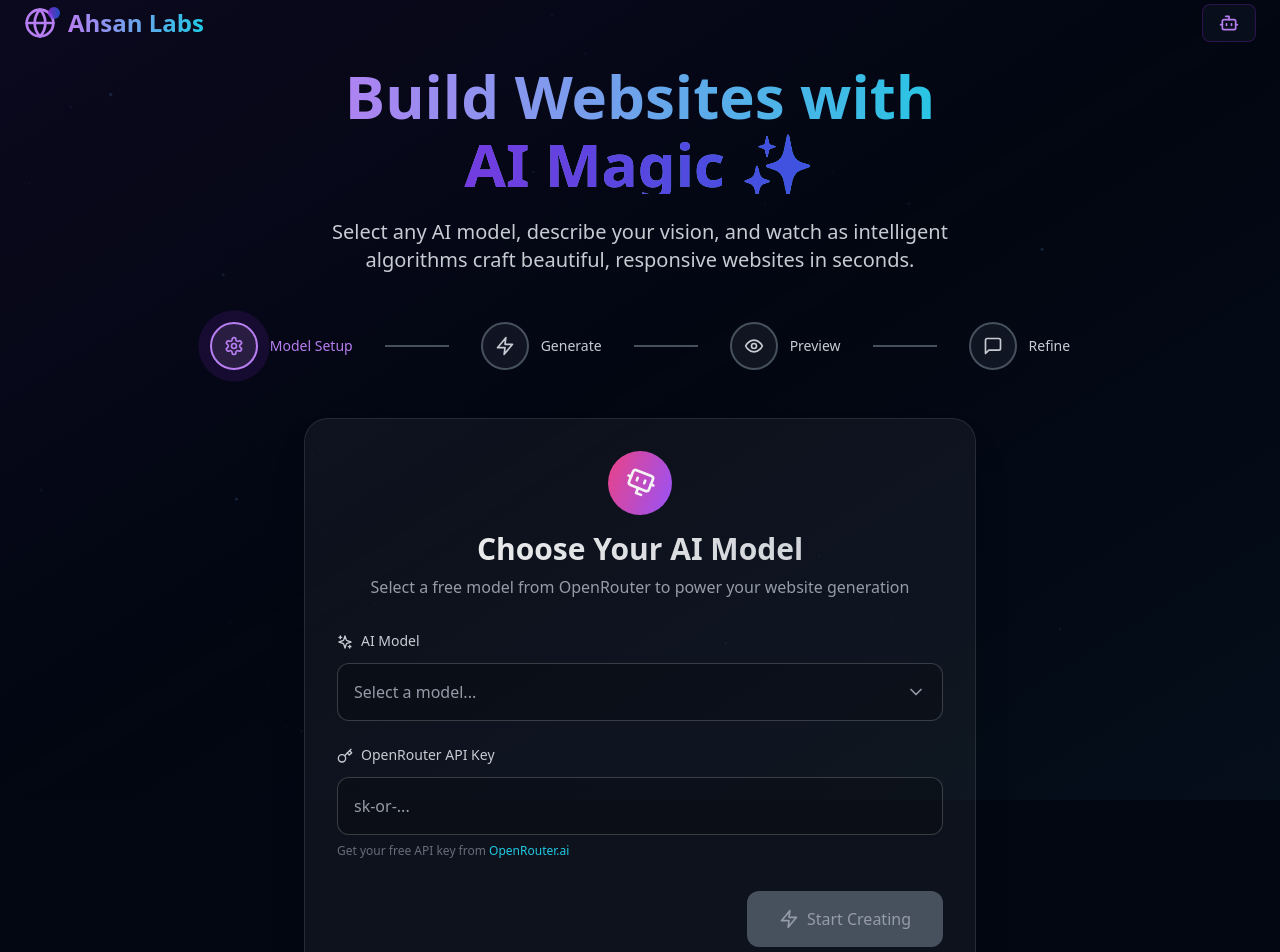
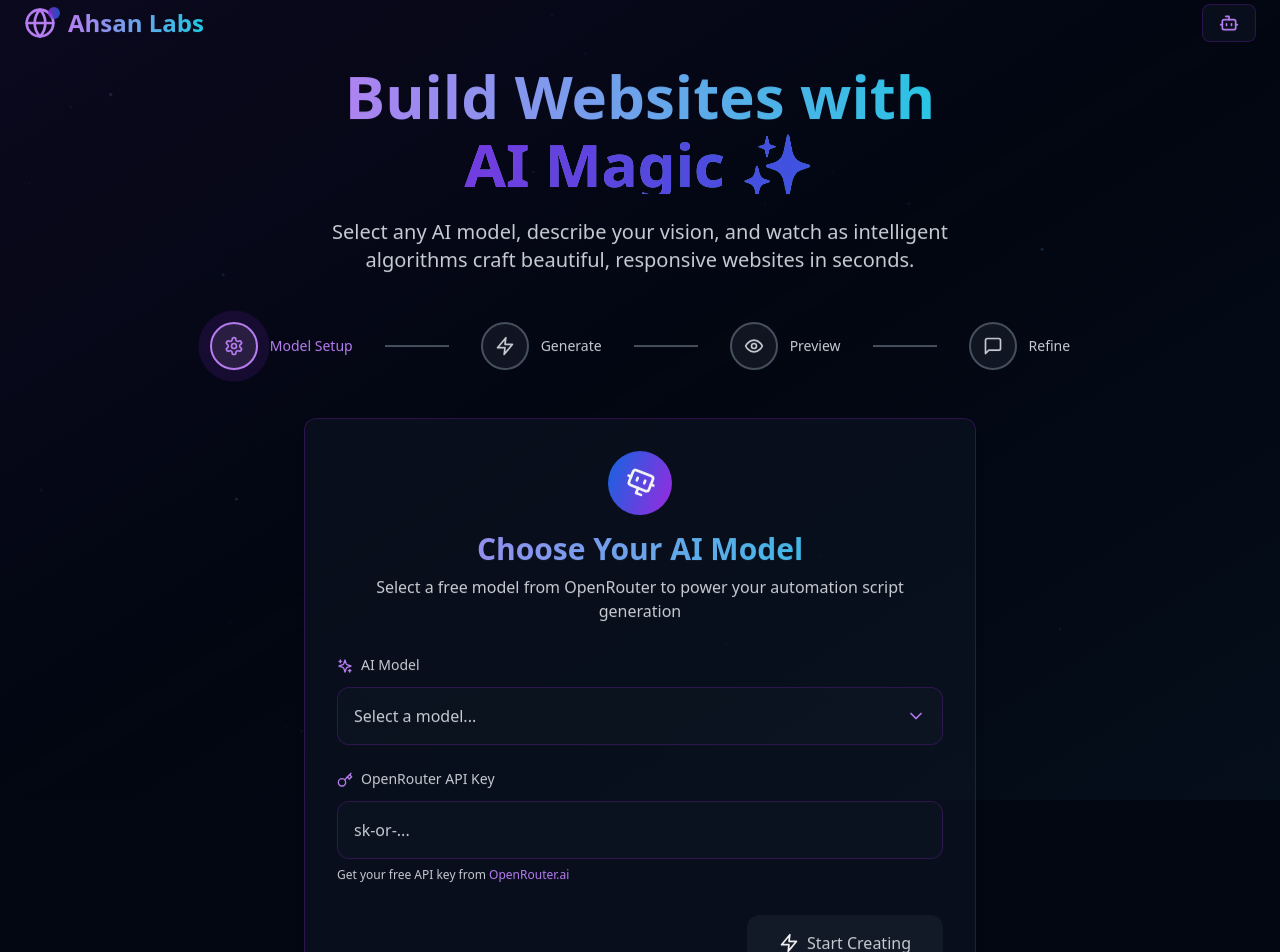
Before and after one commit to BADSHAH-7868/Ahsan-Labs-Wesite-Builder, a React (Vite) app: page / in a window 1280 px wide. Shown: the top 952 px of the page. Built offline with nearby package versions, Linux system fonts and the light colour scheme.

Commit message:
Update ModelSelector.tsx

```diff
--- a/src/components/ModelSelector.tsx
+++ b/src/components/ModelSelector.tsx
@@ -1,33 +1,42 @@
-import React, { useState, useEffect } from 'react';
+import React, { useState } from 'react';
 import { motion } from 'framer-motion';
 import { Zap, Key, ChevronDown, Check, Bot, Sparkles } from 'lucide-react';
 
 // Free models from OpenRouter
 const FREE_MODELS = [
-  { id: 'x-ai/grok-4-fast:free', name: 'Grok-4 Fast', provider: 'x-ai' },
-  { id: 'qwen/qwen3-coder:free', name: 'Qwen3 Coder 480B A35B', provider: 'Qwen' },
-  { id: 'moonshotai/kimi-k2:free', name: 'Kimi K2', provider: 'MoonshotAI' },
-  { id: 'mistralai/mistral-small-3.2-24b-instruct:free', name: 'Mistral Small 3.2 24B Instruct', provider: 'Mistral AI' },
-  { id: 'qwen/qwen2.5-72b-instruct:free', name: 'Qwen2.5 72B Instruct', provider: 'Qwen' },
-  { id: 'meta-llama/llama-3.3-70b-instruct:free', name: 'Llama 3.3 70B Instruct', provider: 'Meta' },
-  { id: 'meta-llama/llama-3.2-3b-instruct:free', name: 'Llama 3.2 3B Instruct', provider: 'Meta' },
-  { id: 'meta-llama/llama-3.2-1b-instruct:free', name: 'Llama 3.2 1B Instruct', provider: 'Meta' },
-  { id: 'meta-llama/llama-3.1-8b-instruct:free', name: 'Llama 3.1 8B Instruct', provider: 'Meta' },
-  { id: 'microsoft/phi-3-mini-128k-instruct:free', name: 'Phi-3 Mini 128K Instruct', provider: 'Microsoft' },
-  { id: 'microsoft/phi-3-medium-128k-instruct:free', name: 'Phi-3 Medium 128K Instruct', provider: 'Microsoft' },
-  { id: 'google/gemma-2-9b-it:free', name: 'Gemma 2 9B IT', provider: 'Google' },
-  { id: 'google/gemma-2-27b-it:free', name: 'Gemma 2 27B IT', provider: 'Google' },
-  { id: 'mistralai/mistral-7b-instruct:free', name: 'Mistral 7B Instruct', provider: 'Mistral AI' },
-  { id: 'mistralai/mistral-nemo:free', name: 'Mistral Nemo', provider: 'Mistral AI' },
-  { id: 'huggingface/zephyr-7b-beta:free', name: 'Zephyr 7B Beta', provider: 'Hugging Face' },
-  { id: 'openchat/openchat-7b:free', name: 'OpenChat 7B', provider: 'OpenChat' },
-  { id: 'deepseek/deepseek-r1:free', name: 'DeepSeek R1', provider: 'DeepSeek' },
-  { id: 'deepseek/deepseek-chat:free', name: 'DeepSeek Chat', provider: 'DeepSeek' },
-  { id: 'anthropic/claude-3-haiku:free', name: 'Claude 3 Haiku', provider: 'Anthropic' },
-  { id: 'google/gemini-flash-1.5:free', name: 'Gemini Flash 1.5', provider: 'Google' },
-  { id: 'cohere/command-r:free', name: 'Command R', provider: 'Cohere' },
-  { id: 'perplexity/llama-3.1-sonar-small-128k-online:free', name: 'Llama 3.1 Sonar Small 128K Online', provider: 'Perplexity' },
-  { id: 'perplexity/llama-3.1-sonar-large-128k-online:free', name: 'Llama 3.1 Sonar Large 128K Online', provider: 'Perplexity' }
+  // { id: 'openai/gpt-oss-20b:free', name: 'gpt-oss-20b', provider: 'OpenAI' },
+  { id: 'google/gemini-2.0-flash-exp:free', name: 'Gemini-2.0-Flash', provider: 'Google' },
+  { id: 'x-ai/grok-4-fast:free', name: 'Grok-4 Fast', provider: 'x-ai'},
+  // { id: 'nvidia/nemotron-nano-9b-v2:free', name: 'NemoTron', provider: 'Nvidia'},
+  // { id: 'openrouter/sonoma-sky-alpha', name: 'Sonoma Sky Alpha', provider: 'Openrouter' },
+  // { id: 'openrouter/sonoma-dusk-alpha', name: 'Sonoma Dusk Alpha', provider: 'Openrouter' },
+  // { id: 'agentica-org/deepcoder-14b-preview:free', name: 'Deepcoder', provider: 'Agentica' },
+  // { id: 'openai/gpt-oss-120b:free', name: 'gpt-oss-120b', provider: 'OpenAI' },
+  // { id: 'z-ai/glm-4.5-air:free', name: 'GLM 4.5 Air', provider: 'Z.AI' },
+   { id: 'qwen/qwen3-coder:free', name: 'Qwen3 Coder 480B A35B', provider: 'Qwen' },
+  // { id: 'moonshotai/kimi-k2:free', name: 'Kimi K2', provider: 'MoonshotAI' },
+  // { id: 'mistralai/mistral-small-3.2-24b-instruct:free', name: 'Mistral Small 3.2 24B Instruct', provider: 'Mistral AI' },
+  // { id: 'qwen/qwen2.5-72b-instruct:free', name: 'Qwen2.5 72B Instruct', provider: 'Qwen' },
+  // { id: 'meta-llama/llama-3.3-70b-instruct:free', name: 'Llama 3.3 70B Instruct', provider: 'Meta' },
+  // { id: 'meta-llama/llama-3.2-3b-instruct:free', name: 'Llama 3.2 3B Instruct', provider: 'Meta' },
+  // { id: 'meta-llama/llama-3.2-1b-instruct:free', name: 'Llama 3.2 1B Instruct', provider: 'Meta' },
+  // { id: 'meta-llama/llama-3.1-8b-instruct:free', name: 'Llama 3.1 8B Instruct', provider: 'Meta' },
+  // { id: 'microsoft/phi-3-mini-128k-instruct:free', name: 'Phi-3 Mini 128K Instruct', provider: 'Microsoft' },
+  // { id: 'microsoft/phi-3-medium-128k-instruct:free', name: 'Phi-3 Medium 128K Instruct', provider: 'Microsoft' },
+  // { id: 'google/gemma-2-9b-it:free', name: 'Gemma 2 9B IT', provider: 'Google' },
+  // { id: 'google/gemma-2-27b-it:free', name: 'Gemma 2 27B IT', provider: 'Google' },
+  // { id: 'mistralai/mistral-7b-instruct:free', name: 'Mistral 7B Instruct', provider: 'Mistral AI' },
+  // { id: 'mistralai/mistral-nemo:free', name: 'Mistral Nemo', provider: 'Mistral AI' },
+  // { id: 'huggingface/zephyr-7b-beta:free', name: 'Zephyr 7B Beta', provider: 'Hugging Face' },
+  // { id: 'openchat/openchat-7b:free', name: 'OpenChat 7B', provider: 'OpenChat' },
+  // { id: 'deepseek/deepseek-r1:free', name: 'DeepSeek R1', provider: 'DeepSeek' },
+  // { id: 'deepseek/deepseek-chat:free', name: 'DeepSeek Chat', provider: 'DeepSeek' },
+  // { id: 'deepseek/deepseek-chat-v3.1:free', name: 'DeepSeek V3.1', provider: 'DeepSeek' },
+  // { id: 'anthropic/claude-3-haiku:free', name: 'Claude 3 Haiku', provider: 'Anthropic' },
+  // { id: 'google/gemini-flash-1.5:free', name: 'Gemini Flash 1.5', provider: 'Google' },
+  // { id: 'cohere/command-r:free', name: 'Command R', provider: 'Cohere' },
+  // { id: 'perplexity/llama-3.1-sonar-small-128k-online:free', name: 'Llama 3.1 Sonar Small 128K Online', provider: 'Perplexity' },
+  // { id: 'perplexity/llama-3.1-sonar-large-128k-online:free', name: 'Llama 3.1 Sonar Large 128K Online', provider: 'Perplexity' }
 ];
 
 interface ModelSelectorProps {
@@ -64,31 +73,31 @@ const ModelSelector: React.FC<ModelSelectorProps> = ({
       animate={{ opacity: 1, y: 0 }}
       transition={{ duration: 0.6 }}
     >
-      <div className="bg-white/5 backdrop-blur-xl rounded-3xl border border-white/10 p-8 shadow-2xl">
+      <div className="bg-gray-900/50 backdrop-blur-xl rounded-xl border border-purple-900/50 p-8 shadow-lg hover:shadow-purple-500/30">
         <div className="text-center mb-8">
           <motion.div
-            className="inline-flex items-center justify-center w-16 h-16 bg-gradient-to-r from-purple-500 to-pink-500 rounded-full mb-4"
+            className="inline-flex items-center justify-center w-16 h-16 bg-gradient-to-r from-purple-600 to-blue-600 rounded-full mb-4"
             animate={{ rotate: 360 }}
             transition={{ duration: 10, repeat: Infinity, ease: "linear" }}
           >
             <Bot className="w-8 h-8 text-white" />
           </motion.div>
-          <h3 className="text-3xl font-bold mb-2 bg-gradient-to-r from-white to-gray-300 bg-clip-text text-transparent">
+          <h3 className="text-3xl font-bold mb-2 bg-gradient-to-r from-purple-400 to-cyan-400 bg-clip-text text-transparent">
             Choose Your AI Model
           </h3>
-          <p className="text-gray-400">Select a free model from OpenRouter to power your website generation</p>
+          <p className="text-gray-300">Select a free model from OpenRouter to power your automation script generation</p>
         </div>
 
         <div className="space-y-6">
           {/* Model Selection */}
           <div>
             <label className="block text-sm font-medium text-gray-300 mb-3">
-              <Sparkles className="inline w-4 h-4 mr-2" />
+              <Sparkles className="inline w-4 h-4 mr-2 text-purple-400" />
               AI Model
             </label>
             <div className="relative">
               <motion.button
-                className="w-full bg-black/20 border border-white/20 rounded-xl px-4 py-4 text-left flex items-center justify-between hover:border-cyan-400/50 transition-all duration-300"
+                className="w-full bg-gray-900/50 border border-purple-900/50 rounded-xl px-4 py-4 text-left flex items-center justify-between hover:border-purple-500/50 transition-all duration-300"
                 onClick={() => setIsDropdownOpen(!isDropdownOpen)}
                 whileHover={{ scale: 1.02 }}
                 whileTap={{ scale: 0.98 }}
@@ -96,35 +105,35 @@ const ModelSelector: React.FC<ModelSelectorProps> = ({
                 <div className="flex items-center">
                   {selectedModelData ? (
                     <>
-                      <div className="w-8 h-8 bg-gradient-to-r from-purple-400 to-pink-400 rounded-full flex items-center justify-center mr-3">
+                      <div className="w-8 h-8 bg-gradient-to-r from-purple-600 to-blue-600 rounded-full flex items-center justify-center mr-3">
                         <span className="text-xs font-bold text-white">
                           {selectedModelData.provider.charAt(0)}
                         </span>
                       </div>
                       <div>
                         <div className="font-medium text-white">{selectedModelData.name}</div>
-                        <div className="text-sm text-gray-400">{selectedModelData.provider}</div>
+                        <div className="text-sm text-gray-300">{selectedModelData.provider}</div>
                       </div>
                     </>
                   ) : (
-                    <span className="text-gray-400">Select a model...</span>
+                    <span className="text-gray-300">Select a model...</span>
                   )}
                 </div>
-                <ChevronDown className={`w-5 h-5 text-gray-400 transition-transform ${isDropdownOpen ? 'rotate-180' : ''}`} />
+                <ChevronDown className={`w-5 h-5 text-purple-400 transition-transform ${isDropdownOpen ? 'rotate-180' : ''}`} />
               </motion.button>
 
               {isDropdownOpen && (
                 <motion.div
-                  className="absolute top-full left-0 right-0 mt-2 bg-black/90 backdrop-blur-xl border border-white/20 rounded-xl overflow-hidden z-50"
+                  className="absolute top-full left-0 right-0 mt-2 bg-gray-900/90 backdrop-blur-xl border border-purple-900/50 rounded-xl overflow-hidden z-50"
                   initial={{ opacity: 0, y: -10 }}
                   animate={{ opacity: 1, y: 0 }}
                   exit={{ opacity: 0, y: -10 }}
                 >
-                  <div className="p-3 border-b border-white/10">
+                  <div className="p-3 border-b border-purple-900/50">
                     <input
                       type="text"
                       placeholder="Search models..."
-                      className="w-full bg-white/10 border border-white/20 rounded-lg px-3 py-2 text-white placeholder-gray-400 focus:outline-none focus:border-cyan-400"
+                      className="w-full bg-gray-900/50 border border-purple-900/50 rounded-lg px-3 py-2 text-white placeholder-gray-300 focus:outline-none focus:border-purple-500"
                       value={searchTerm}
                       onChange={(e) => setSearchTerm(e.target.value)}
                     />
@@ -133,7 +142,7 @@ const ModelSelector: React.FC<ModelSelectorProps> = ({
                     {filteredModels.map((model) => (
                       <motion.button
                         key={model.id}
-                        className="w-full px-4 py-3 text-left hover:bg-white/10 transition-all duration-200 flex items-center justify-between group"
+                        className="w-full px-4 py-3 text-left hover:bg-gray-800/50 transition-all duration-200 flex items-center justify-between group"
                         onClick={() => {
                           setSelectedModel(model.id);
                           setIsDropdownOpen(false);
@@ -141,20 +150,20 @@ const ModelSelector: React.FC<ModelSelectorProps> = ({
                         whileHover={{ x: 4 }}
                       >
                         <div className="flex items-center">
-                          <div className="w-8 h-8 bg-gradient-to-r from-purple-400 to-pink-400 rounded-full flex items-center justify-center mr-3">
+                          <div className="w-8 h-8 bg-gradient-to-r from-purple-600 to-blue-600 rounded-full flex items-center justify-center mr-3">
                             <span className="text-xs font-bold text-white">
                               {model.provider.charAt(0)}
                             </span>
                           </div>
                           <div>
-                            <div className="font-medium text-white group-hover:text-cyan-400 transition-colors">
+                            <div className="font-medium text-white group-hover:text-purple-400 transition-colors">
                               {model.name}
                             </div>
-                            <div className="text-sm text-gray-400">{model.provider}</div>
+                            <div className="text-sm text-gray-300">{model.provider}</div>
                           </div>
                         </div>
                         {selectedModel === model.id && (
-                          <Check className="w-5 h-5 text-cyan-400" />
+                          <Check className="w-5 h-5 text-purple-400" />
                         )}
                       </motion.button>
                     ))}
@@ -167,19 +176,19 @@ const ModelSelector: React.FC<ModelSelectorProps> = ({
           {/* API Key Input */}
           <div>
             <label className="block text-sm font-medium text-gray-300 mb-3">
-              <Key className="inline w-4 h-4 mr-2" />
+              <Key className="inline w-4 h-4 mr-2 text-purple-400" />
               OpenRouter API Key
             </label>
             <motion.input
               type="password"
               placeholder="sk-or-..."
-              className="w-full bg-black/20 border border-white/20 rounded-xl px-4 py-4 text-white placeholder-gray-400 focus:outline-none focus:border-cyan-400 transition-all duration-300"
+              className="w-full bg-gray-900/50 border border-purple-900/50 rounded-xl px-4 py-4 text-white placeholder-gray-300 focus:outline-none focus:border-purple-500 transition-all duration-300"
               value={apiKey}
               onChange={(e) => setApiKey(e.target.value)}
               whileFocus={{ scale: 1.02 }}
             />
-            <p className="text-xs text-gray-500 mt-2">
-              Get your free API key from <a href="https://openrouter.ai/models?max_price=0" target="_blank" rel="noopener noreferrer" className="text-cyan-400 hover:underline">OpenRouter.ai</a>
+            <p className="text-xs text-gray-300 mt-2">
+              Get your free API key from <a href="https://openrouter.ai/models?max_price=0" target="_blank" rel="noopener noreferrer" className="text-purple-400 hover:underline">OpenRouter.ai</a>
             </p>
           </div>
         </div>
@@ -189,15 +198,15 @@ const ModelSelector: React.FC<ModelSelectorProps> = ({
           <motion.button
             className={`px-8 py-4 rounded-xl font-medium transition-all duration-300 flex items-center space-x-2 ${
               isFormValid
-                ? 'bg-gradient-to-r from-cyan-500 to-purple-500 text-white hover:from-cyan-600 hover:to-purple-600 shadow-lg hover:shadow-cyan-500/25'
-                : 'bg-gray-600 text-gray-400 cursor-not-allowed'
+                ? 'bg-gradient-to-r from-purple-600 to-blue-600 text-white hover:shadow-purple-500/50 shadow-lg'
+                : 'bg-gray-800/50 text-gray-300 cursor-not-allowed'
             }`}
             onClick={onNext}
             disabled={!isFormValid}
             whileHover={isFormValid ? { scale: 1.05 } : {}}
             whileTap={isFormValid ? { scale: 0.95 } : {}}
           >
-            <Zap className="w-5 h-5" />
+            <Zap className="w-5 h-5 text-white" />
             <span>Start Creating</span>
           </motion.button>
         </div>
```
